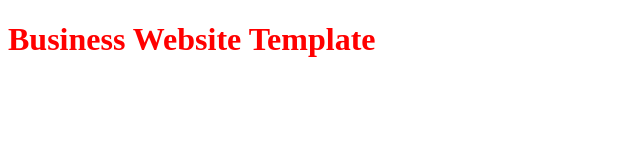
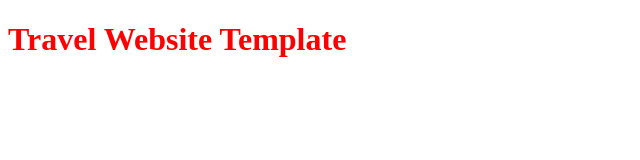
Before and after one commit to tourdesegur/travel-template-workshop, a plain HTML site: page index.html in a window 1280 px wide. Shown: the whole page, without its empty margins (0-640 px from the left). Drawn offline with Linux system fonts and the light colour scheme.

Commit message:
Name upd

```diff
--- a/index.html
+++ b/index.html
@@ -5,9 +5,9 @@
     <meta http-equiv="X-UA-Compatible" content="IE=edge">
     <meta name="viewport" content="width=device-width, initial-scale=1.0">
     <link rel="stylesheet" href="styles.css" />
-    <title>Business Website Template</title>
+    <title>Travel Website Template</title>
 </head>
 <body>
-    <h1>Business Website Template</h1>
+    <h1>Travel Website Template</h1>
 </body>
 </html>
```
